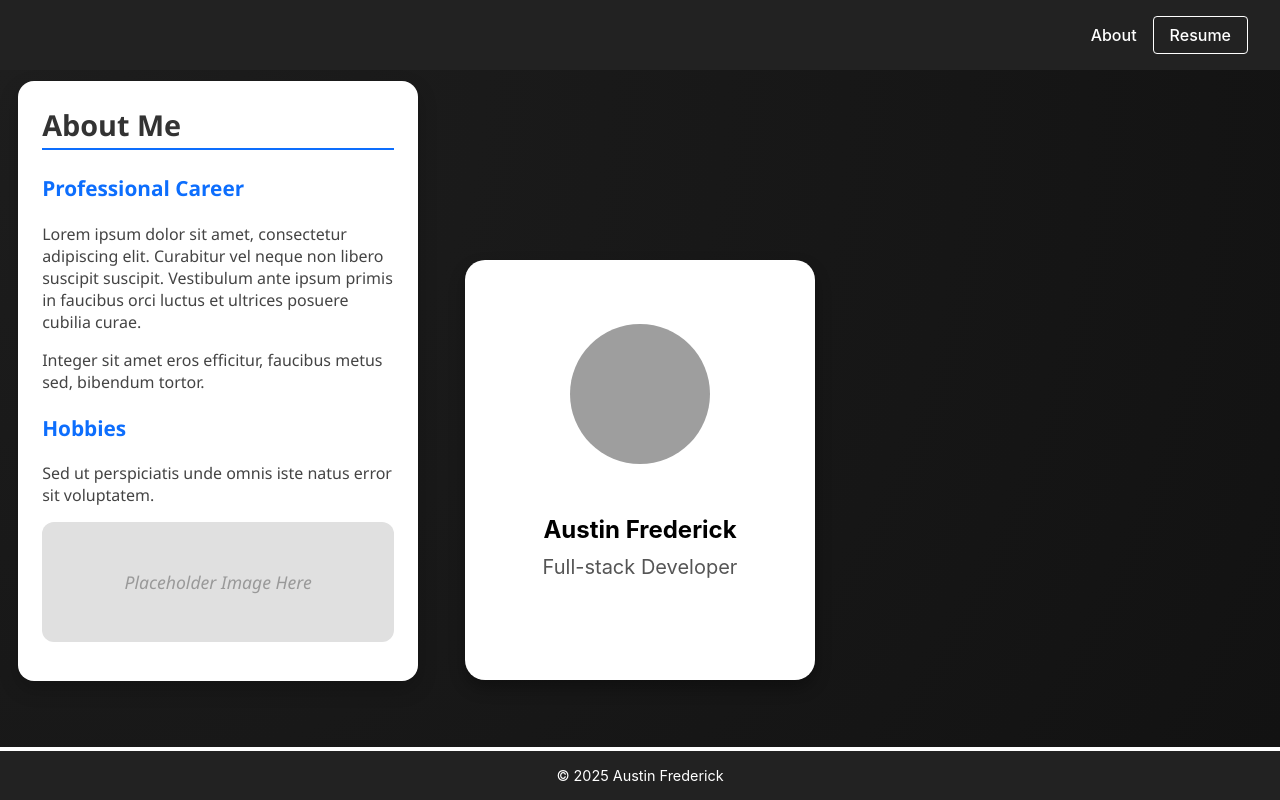
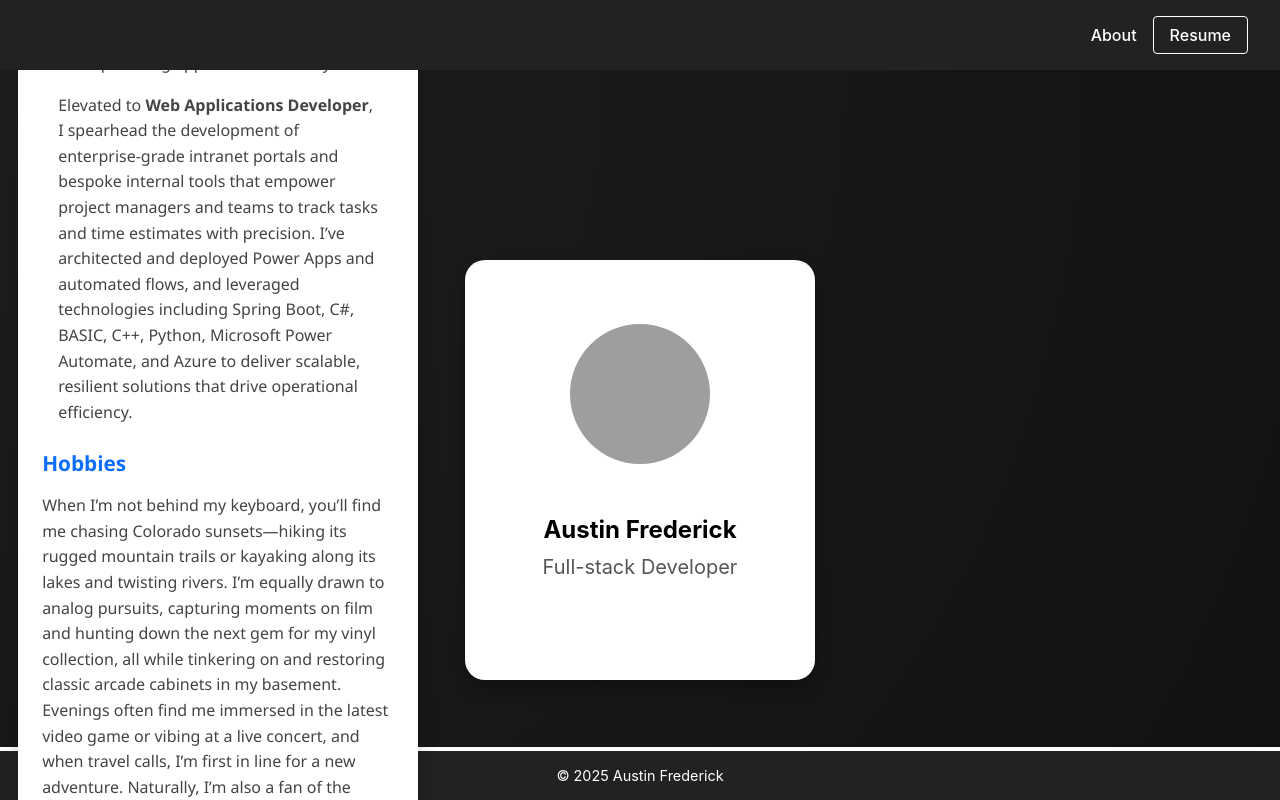
Before and after one commit to AustinFrederick/react-app, a React (Create React App) app: page / in a window 1280 px wide. Both pictures are taken after a click on the button "About". Built offline with nearby package versions, Linux system fonts and the light colour scheme; grey boxes are pictures that could not be loaded.

Commit message:
updated some text and styling, added an image woo!

```diff
--- a/src/components/About.js
+++ b/src/components/About.js
@@ -1,6 +1,7 @@
 import React, {useRef, useEffect, useState} from "react";
+import myPhoto from "../20231003_093443.jpg";
 const width = 400;
-const height = 600;
+const height = 1040;
 export const DIMENSIONS = { width: width, height: height };
 
 export default function About({ x, y, moveMode, onMove, className }) {
@@ -94,25 +95,35 @@ export default function About({ x, y, moveMode, onMove, className }) {
             >
                 About Me
             </h2>
-            <section style={{ marginBottom: "1rem" }}>
-                <h3 style={{ color: "#0d6efd", fontSize: "1.3rem" }}>
+            <section style={{ marginBottom: "1.5rem", padding: "0 1rem" }}>
+                <h3 style={{ color: "#0d6efd", fontSize: "1.5rem", marginBottom: "0.5rem" }}>
                     Professional Career
                 </h3>
-                <p style={{ color: "#444" }}>
-                    Lorem ipsum dolor sit amet, consectetur adipiscing elit. Curabitur vel
-                    neque non libero suscipit suscipit. Vestibulum ante ipsum primis in
-                    faucibus orci luctus et ultrices posuere cubilia curae.
+                <p style={{ color: "#444", marginBottom: "0.75rem", lineHeight: 1.6 }}>
+                    I launched my technical journey as an <strong>IT Intern</strong>, helping set up hardware and maintain the company's intranet.
+                    Building on that foundation, I advanced into full-stack debugging for modern codebases and optimizing application reliability.
                 </p>
-                <p style={{ color: "#444" }}>
-                    Integer sit amet eros efficitur, faucibus metus sed, bibendum tortor.
+                <p style={{ color: "#444", lineHeight: 1.6 }}>
+                    Elevated to <strong>Web Applications Developer</strong>, I spearhead the development of enterprise-grade intranet portals and bespoke internal tools that empower project managers and teams to track tasks and time estimates with precision.
+                    I’ve architected and deployed Power Apps and automated flows, and leveraged technologies including Spring Boot, C#, BASIC, C++, Python, Microsoft Power Automate, and Azure to deliver scalable, resilient solutions that drive operational efficiency.
                 </p>
             </section>
+
             <section>
-                <h3 style={{ color: "#0d6efd", fontSize: "1.3rem" }}>Hobbies</h3>
-                <p style={{ color: "#444" }}>
-                    Sed ut perspiciatis unde omnis iste natus error sit voluptatem.
+                <h3 style={{color: "#0d6efd", fontSize: "1.3rem", marginBottom: "0.5rem"}}>
+                    Hobbies
+                </h3>
+                <p style={{color: "#444", lineHeight: 1.6}}>
+                    When I’m not behind my keyboard, you’ll find me chasing Colorado sunsets—hiking
+                    its rugged mountain trails or kayaking along its lakes and twisting rivers. I’m equally
+                    drawn to analog pursuits, capturing moments on film and hunting down the next
+                    gem for my vinyl collection, all while tinkering on and restoring classic
+                    arcade cabinets in my basement. Evenings often find me immersed in the latest
+                    video game or vibing at a live concert, and when travel calls, I’m first in line
+                    for a new adventure. Naturally, I’m also a fan of the Denver Nuggets
+                    and Avs.
                 </p>
-                <div
+                {/*<div
                     style={{
                         marginTop: "1rem",
                         height: 120,
@@ -126,8 +137,19 @@ export default function About({ x, y, moveMode, onMove, className }) {
                         fontStyle: "italic",
                     }}
                 >
-                    Placeholder Image Here
-                </div>
+                    <img
+                        src={myPhoto}
+                        alt="red rocks"
+                        style={{
+                            borderRadius: "5%",
+                            width: 532,
+                            height: 120,
+                            objectFit: "cover",
+                            position: "relative",
+                            justifyContent: "center"
+                        }}
+                    />
+                </div>*/}
             </section>
         </div>
     );
--- a/src/components/IdCard.js
+++ b/src/components/IdCard.js
@@ -217,14 +217,14 @@ export default function IdCard({
                     </div>
                     {/* Back face */}
                     <div style={backFaceStyle}>
-                        <div style={{display: "flex", gap: "1rem", marginBottom: "1rem"}}>
+                        <div style={{display: "flex", gap: "1rem", marginBottom: "1rem", top:"60px", position:"relative"}}>
                             <button onClick={() => setMoveMode(true)} style={buttonStyle} aria-pressed={moveMode}>
                                 <FaArrowsAlt/>
                             </button>
-                            <button onClick={() => {
+                            {/*<button onClick={() => {
                             }} style={buttonStyle}>
                                 <FaCog/>
-                            </button>
+                            </button>*/}
                         </div>
                         <div
                             style={{
```
Also changed, not shown: 1 other file (tests, documents, lock files or other folders).
